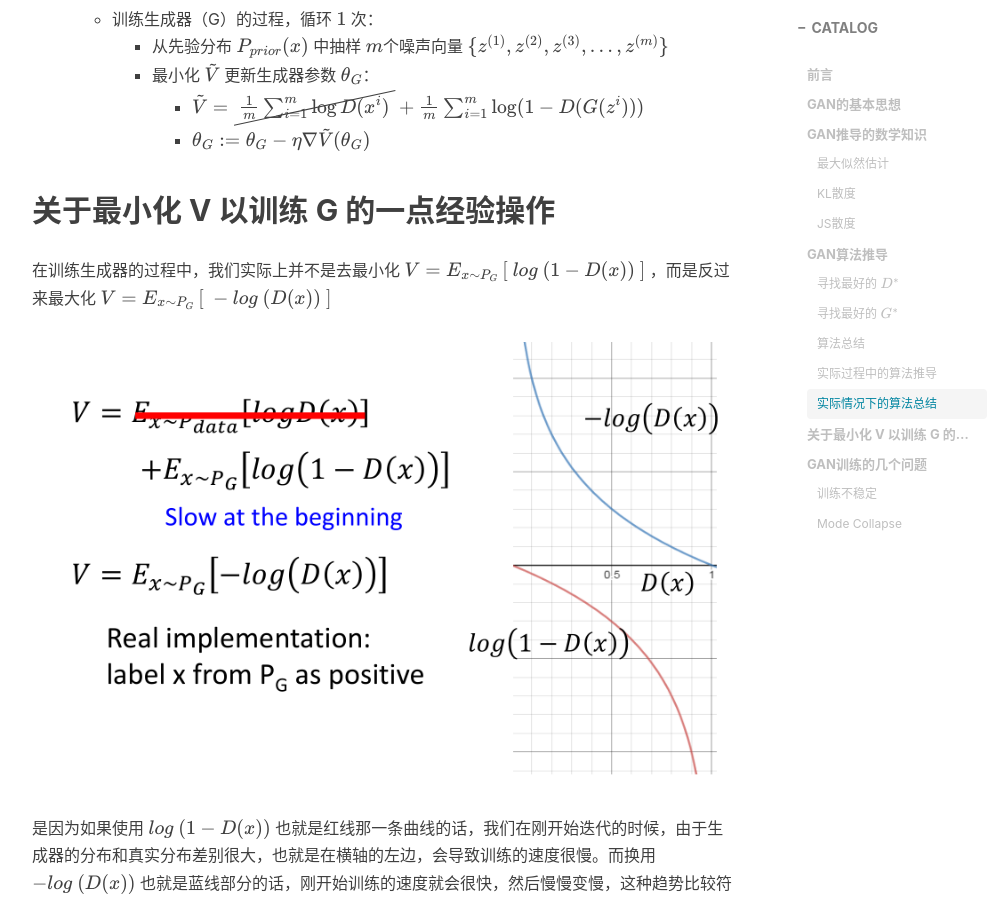
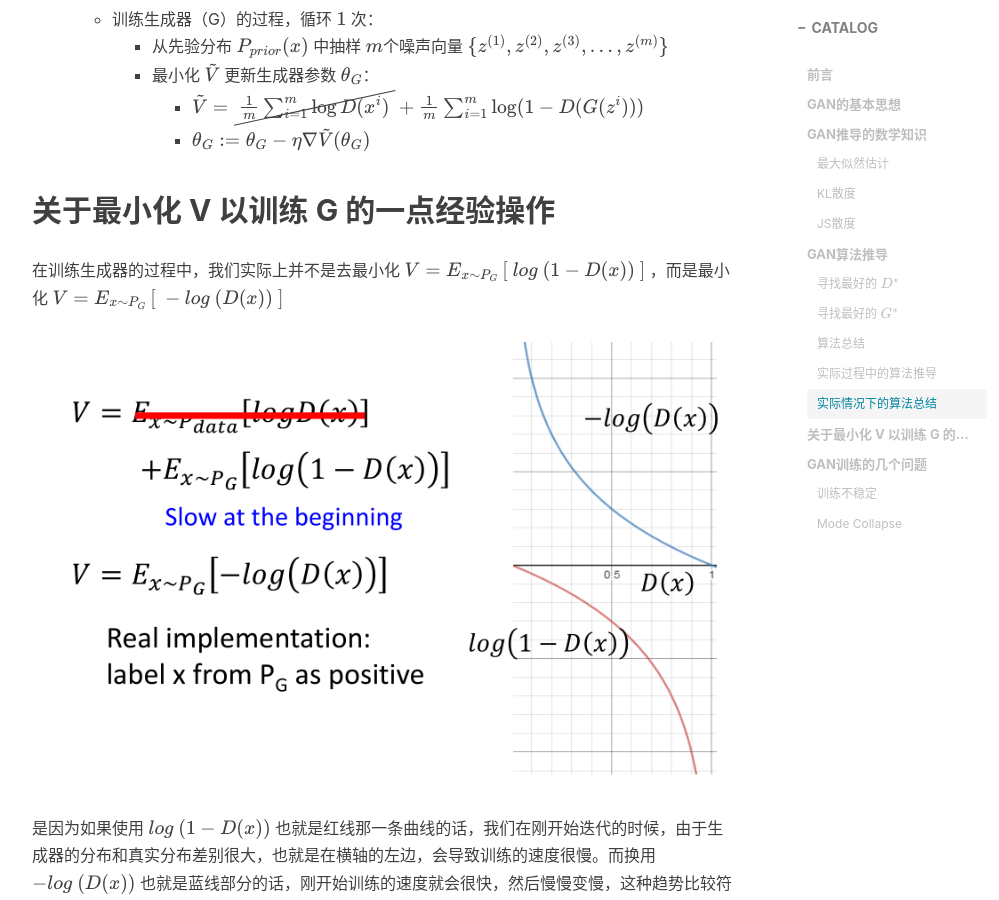
Before and after one commit to AlbertHG/alberthg.github.io, a Jekyll site: the page built from _posts/2018-05-04-introduction-gan.md, in a window 1280 px wide and 900 px high, scrolled down 13997 px. Shown: the whole window, without its empty margins (233-1232 px from the left). Built offline with Jekyll 4.4.1, drawn with Linux system fonts in a browser that asks for light colours; nearby versions of some CDN libraries; formulas are drawn with MathJax 3; comment, search, counter and statistics services are not loaded.

Commit message:
update gan-introduction

```diff
--- a/_posts/2018-05-04-introduction-gan.md
+++ b/_posts/2018-05-04-introduction-gan.md
@@ -312,7 +312,7 @@ $$L = - \left (\frac{1}{m}\sum_{i=1}^{m} log D(x^i) + \frac{1}{m}\sum_{i=1}^{m}
 
 ## 关于最小化 V 以训练 G 的一点经验操作
 
-在训练生成器的过程中，我们实际上并不是去最小化 $V = E_{x \sim P_{G} } \left [\ log\ (1-D(x)) \ \right ]$ ，而是反过来最大化 $$V = E_{x \sim P_{G} } \left [\ -log\ (D(x)) \ \right ]$$
+在训练生成器的过程中，我们实际上并不是去最小化 $V = E_{x \sim P_{G} } \left [\ log\ (1-D(x)) \ \right ]$ ，而是最小化 $$V = E_{x \sim P_{G} } \left [\ -log\ (D(x)) \ \right ]$$
 
 ![](https://raw.githubusercontent.com/AlbertHG/alberthg.github.io/master/makedown_img/20180505introduction-gan/8.png)
 
```
